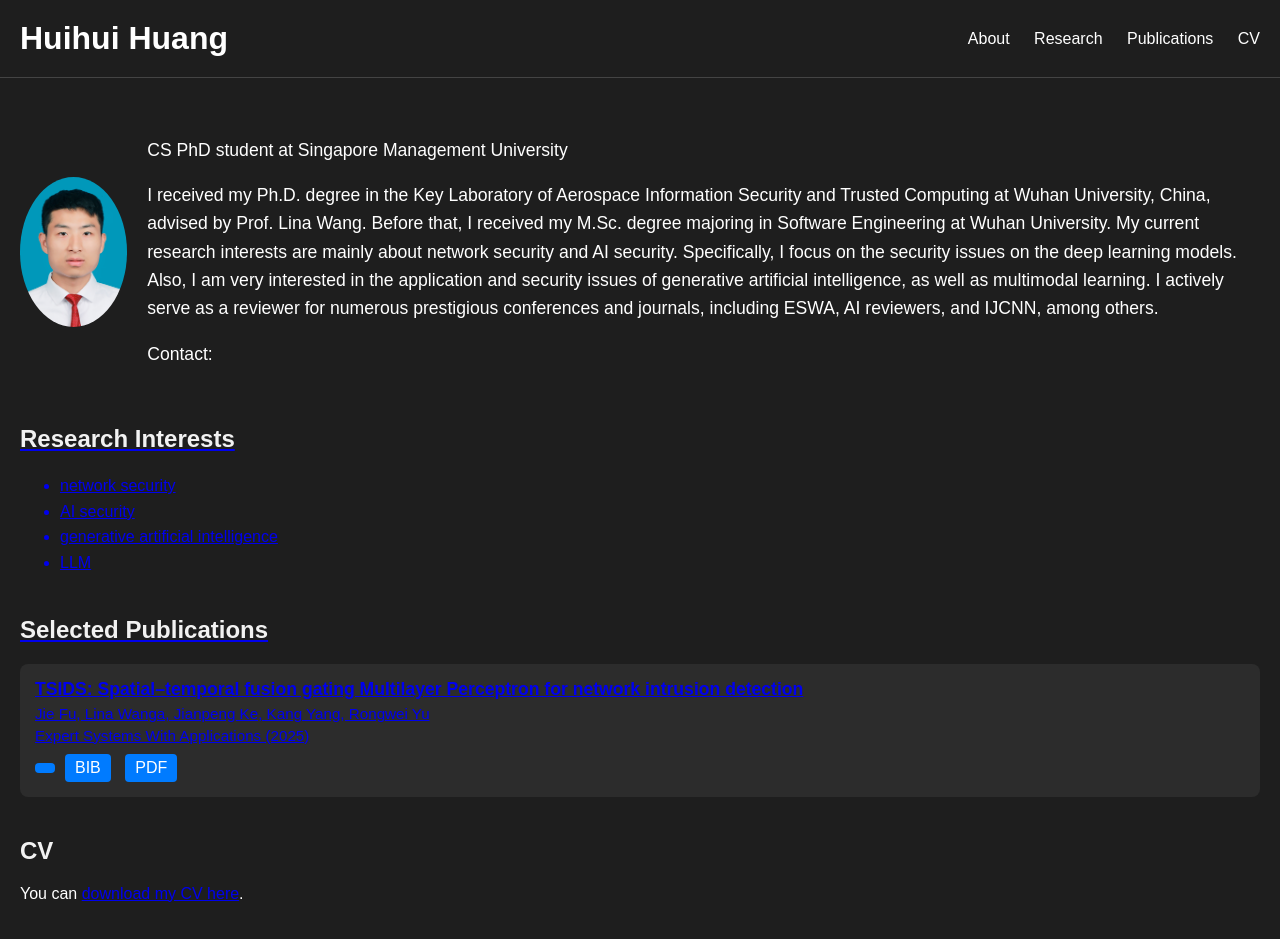
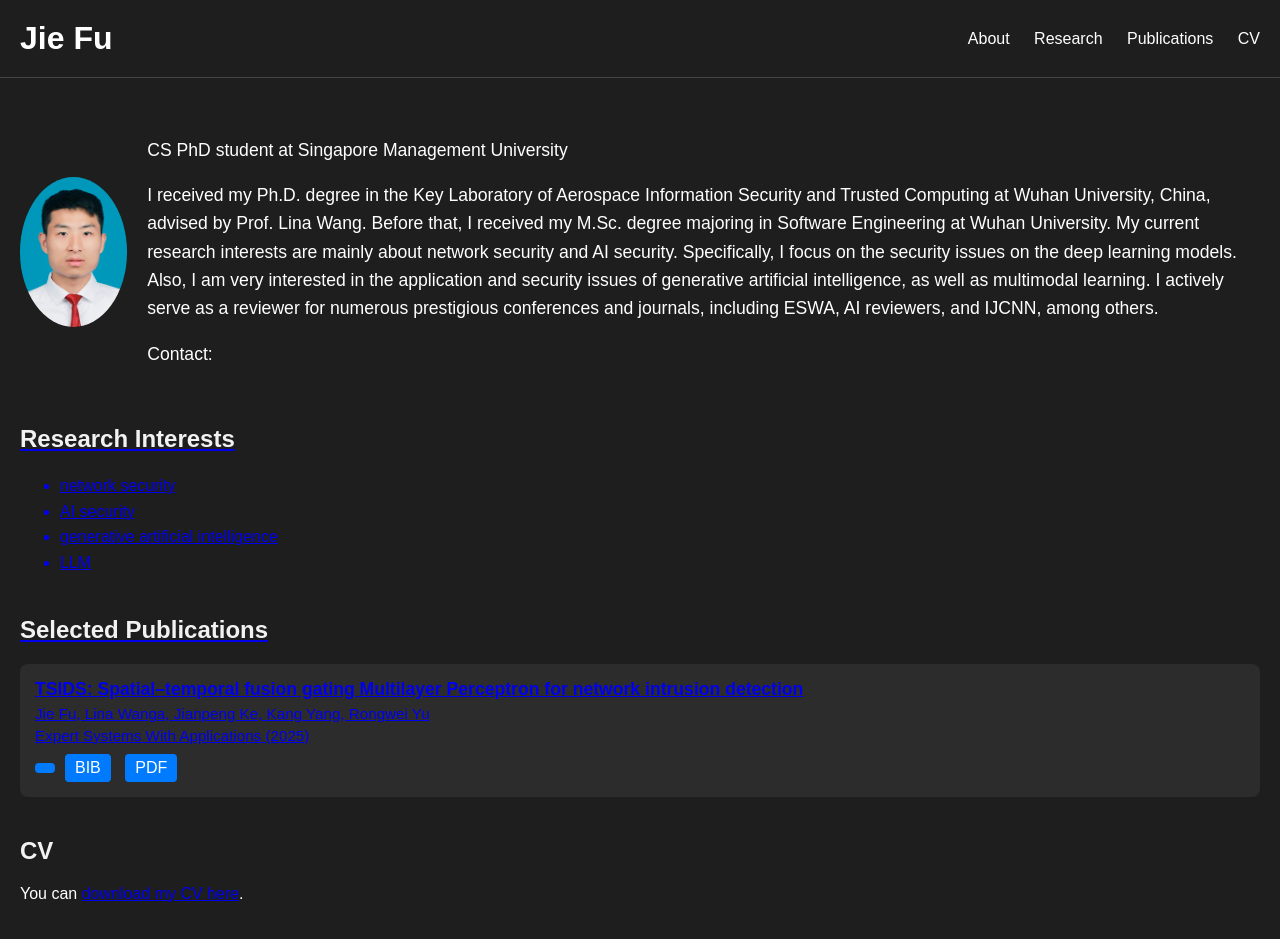
Before and after one commit to wuhustfu/wuhustfu.github.io, a plain HTML site: page index.html in a window 1280 px wide. Drawn offline with Linux system fonts and the light colour scheme.

Commit message:
Update index.html

```diff
--- a/index.html
+++ b/index.html
@@ -100,7 +100,7 @@
 </head>
 <body>
   <header>
-    <h1>Huihui Huang</h1>
+    <h1>Jie Fu</h1>
     <nav>
       <a href="#about">About</a>
       <a href="#research">Research</a>
```
